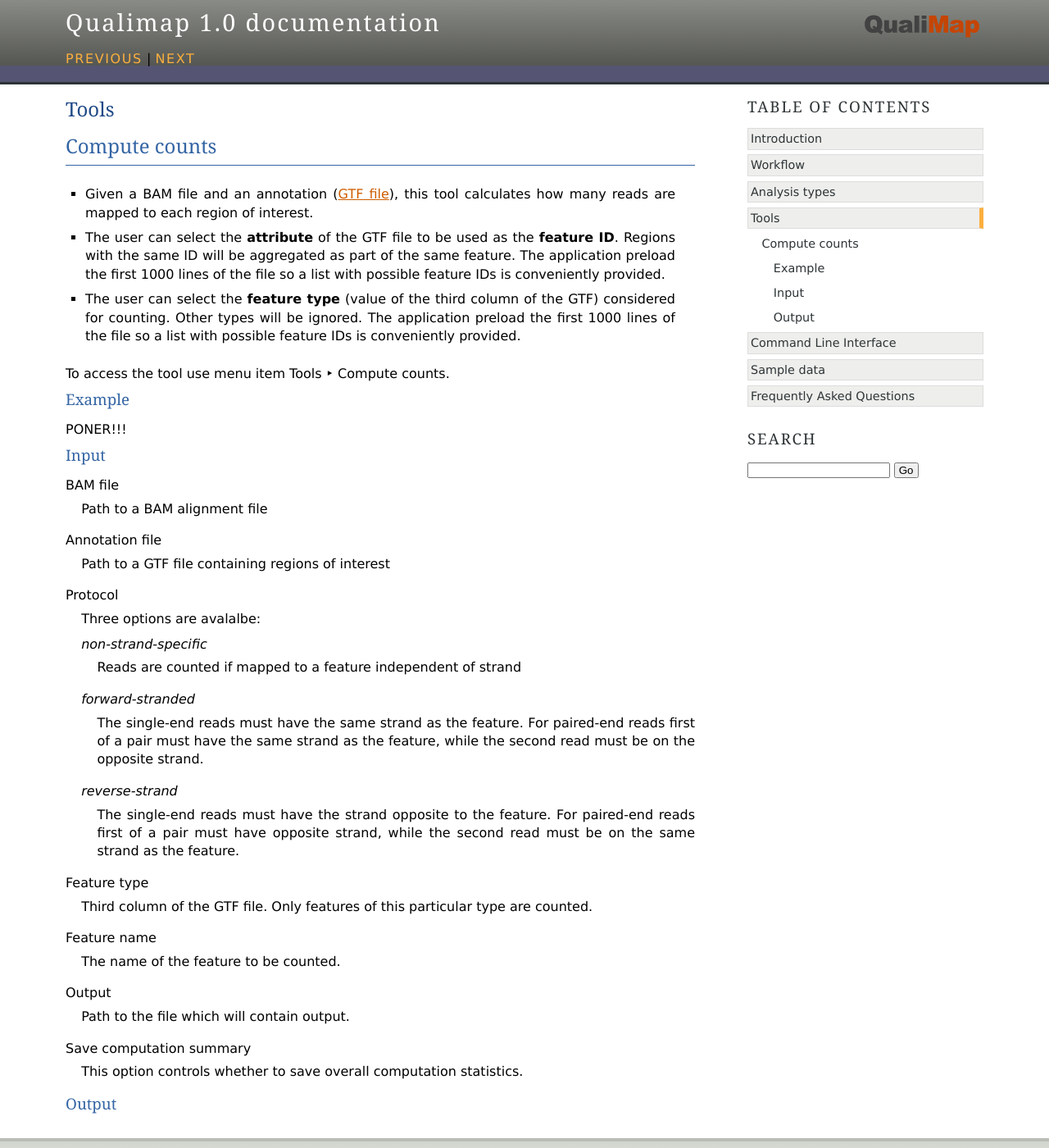
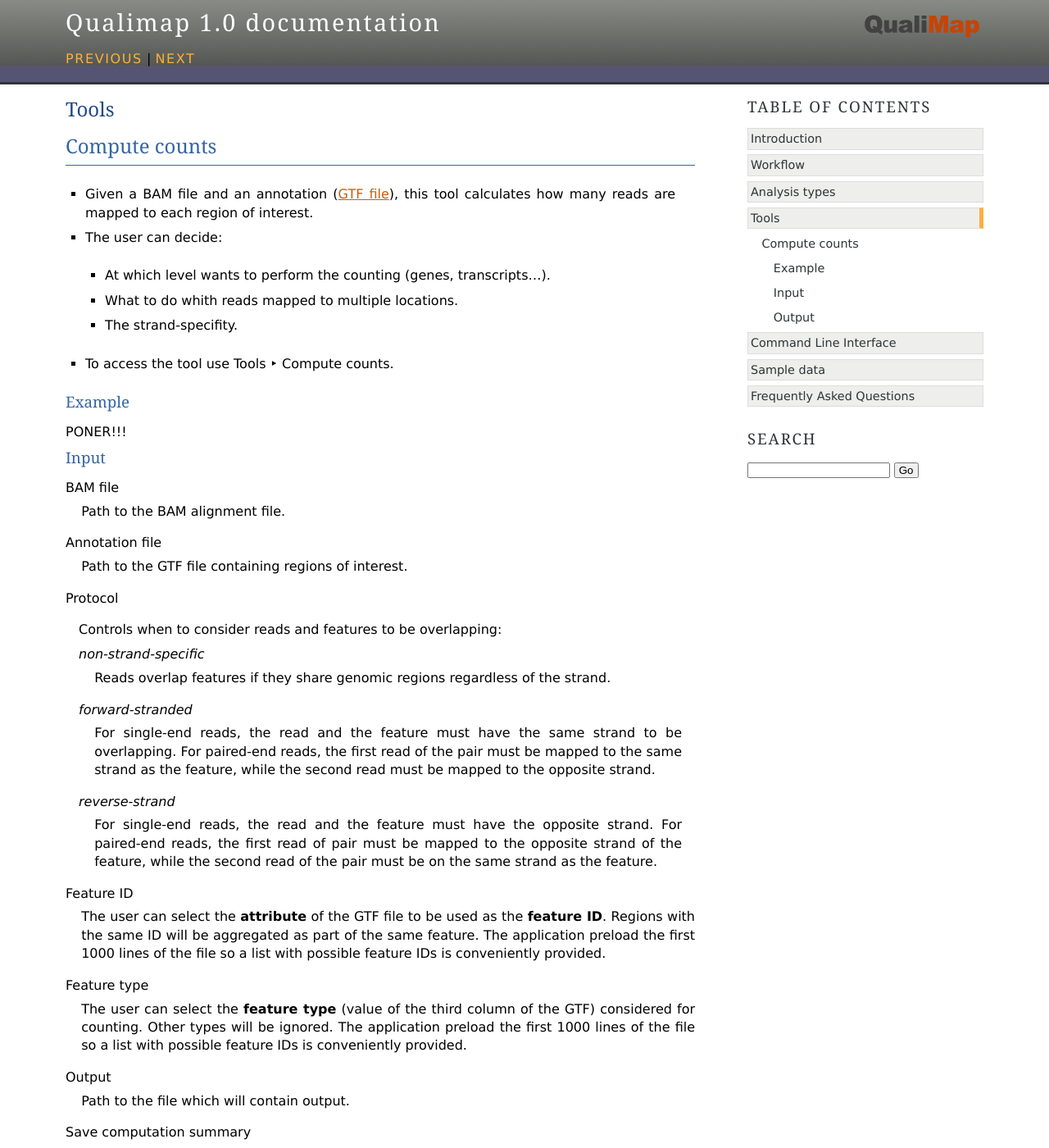
Before and after one commit to scchess/Qualimap, a Sphinx documentation site: the page built from doc/tools.rst, in a window 1280 px wide and 1400 px high. Shown: the whole window at 82% size. Built offline with Sphinx 7.4.7, drawn with Linux system fonts in a browser that asks for light colours; some of the changed text lies outside the part shown.

Commit message:
More documentation

```diff
--- a/doc/tools.rst
+++ b/doc/tools.rst
@@ -12,12 +12,16 @@ Compute counts
 - Given a BAM file and an annotation (`GTF file <http://genome.ucsc.edu/FAQ/FAQformat.html#format4>`_), this tool calculates how many reads are mapped to each region of interest.
 
 
-- The user can select the **attribute** of the GTF file to be used as the **feature ID**. Regions with the same ID will be aggregated as part of the same feature. The application preload the first 1000 lines of the file so a list with possible feature IDs is conveniently provided.
+- The user can decide:
 
-- The user can select the **feature type** (value of the third column of the GTF) considered for counting. Other types will be ignored. The application preload the first 1000 lines of the file so a list with possible feature IDs is conveniently provided.
+  - At which level wants to perform the counting (genes, transcripts...).
+
+  - What to do whith reads mapped to multiple locations.
+
+  - The strand-specifity.
 
 
-To access the tool use menu item :menuselection:`Tools --> Compute counts`.
+- To access the tool use :menuselection:`Tools --> Compute counts`.
 
 .. _example-compute-counts:
 
@@ -30,28 +34,47 @@ Input
 ^^^^^
 
 :guilabel:`BAM file`
-  Path to a BAM alignment file
+  Path to the BAM alignment file.
 :guilabel:`Annotation file`
-  Path to a GTF file containing regions of interest
+  Path to the GTF file containing regions of interest.
 
 :guilabel:`Protocol`
-  Three options are avalalbe:
+
+  Controls when to consider reads and features to be overlapping:
 
   :dfn:`non-strand-specific`
-    Reads are counted if mapped to a feature independent of strand
+    Reads overlap features if they share genomic regions regardless of the strand.
   :dfn:`forward-stranded`
-    The single-end reads must have the same strand as the feature. For paired-end reads first of a pair must have the same strand as the feature, while the second read must be on the opposite strand.
+    For single-end reads, the read and the feature must have the same strand to be overlapping.
+    For paired-end reads, the first read of the pair must be mapped to the same strand as the feature, while the second read must be mapped to the opposite strand.
+
   :dfn:`reverse-strand`
-    The single-end reads must have the strand opposite to the feature. For paired-end reads first of a pair must have opposite strand, while the second read must be on the same strand as the feature.
+    For single-end reads, the read and the feature must have the opposite strand.
+    For paired-end reads, the first read of pair must be mapped to the opposite strand of the feature, while the second read of the pair  must be on the same strand as the feature.
+
+:guilabel:`Feature ID`
+  The user can select the **attribute** of the GTF file to be used as the **feature ID**. Regions with the same ID will be aggregated as part of the same feature. The application preload the first 1000 lines of the file so a list with possible feature IDs is conveniently provided.
 
 :guilabel:`Feature type`
-  Third column of the GTF file. Only features of this particular type are counted.
-:guilabel:`Feature name`
-  The name of the feature to be counted.
+  The user can select the **feature type** (value of the third column of the GTF) considered for counting. Other types will be ignored. The application preload the first 1000 lines of the file so a list with possible feature IDs is conveniently provided.
+
 :guilabel:`Output`
   Path to the file which will contain output.
+
 :guilabel:`Save computation summary`
   This option controls whether to save overall computation statistics.
 
+
+:guilabel:`Multi-mapped reads`
+  This option controls what to do whith reads mapped to multiple location:
+
+
+  :dfn:`uniquely-mapped-reads`
+    Reads mapped to multiple locations will be ignored.
+
+
+  :dfn:`proportional`
+    Each read is weighted according to the number of mapped locations. For example, a read mapped to 4 different locations will add 0.25 to the counts of each location.
+
 Output
 ^^^^^^
```
